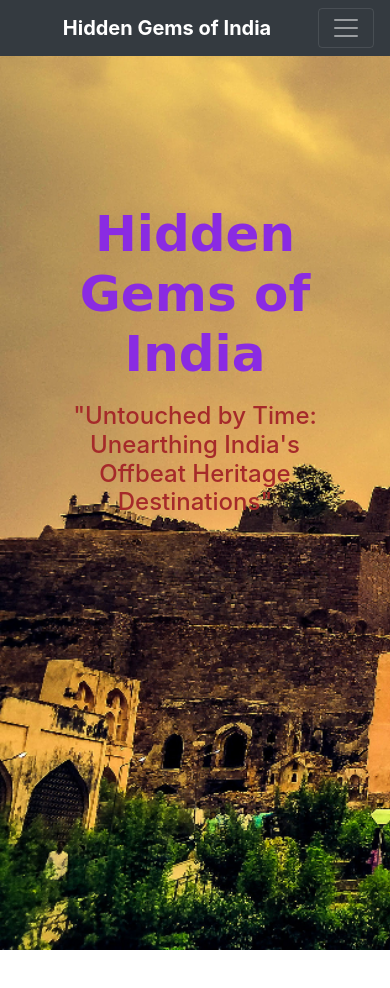
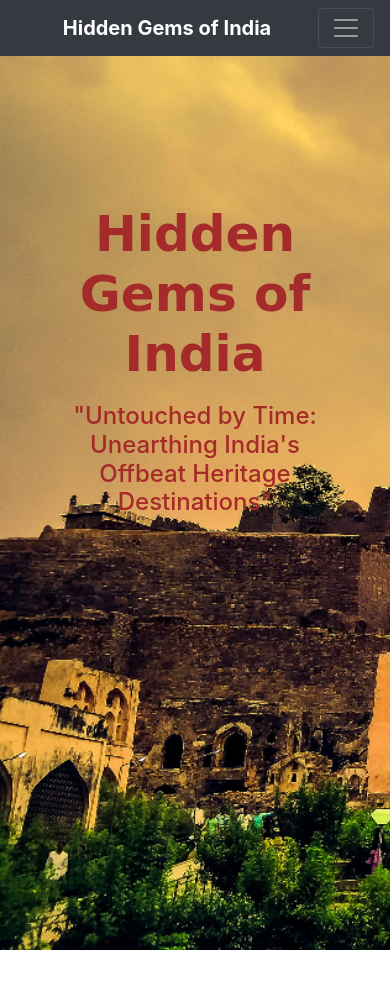
Before and after one commit to shushantranjan28/Hidden-Gems-of-India, a plain HTML site: page index.html in a window 390 px wide. Shown: the top 988 px of the page. Drawn offline with nearby package versions, Linux system fonts and the light colour scheme.

Commit message:
Update style.css

```diff
--- a/style.css
+++ b/style.css
@@ -42,7 +42,7 @@
                 font-weight: bold;
                 font-family: cursive;
                 transition: 0.7s ease;
-                color: blueviolet;}
+                color: brown;}
             .headerset{
                 padding: 300px;
                 box-sizing: border-box;
```
